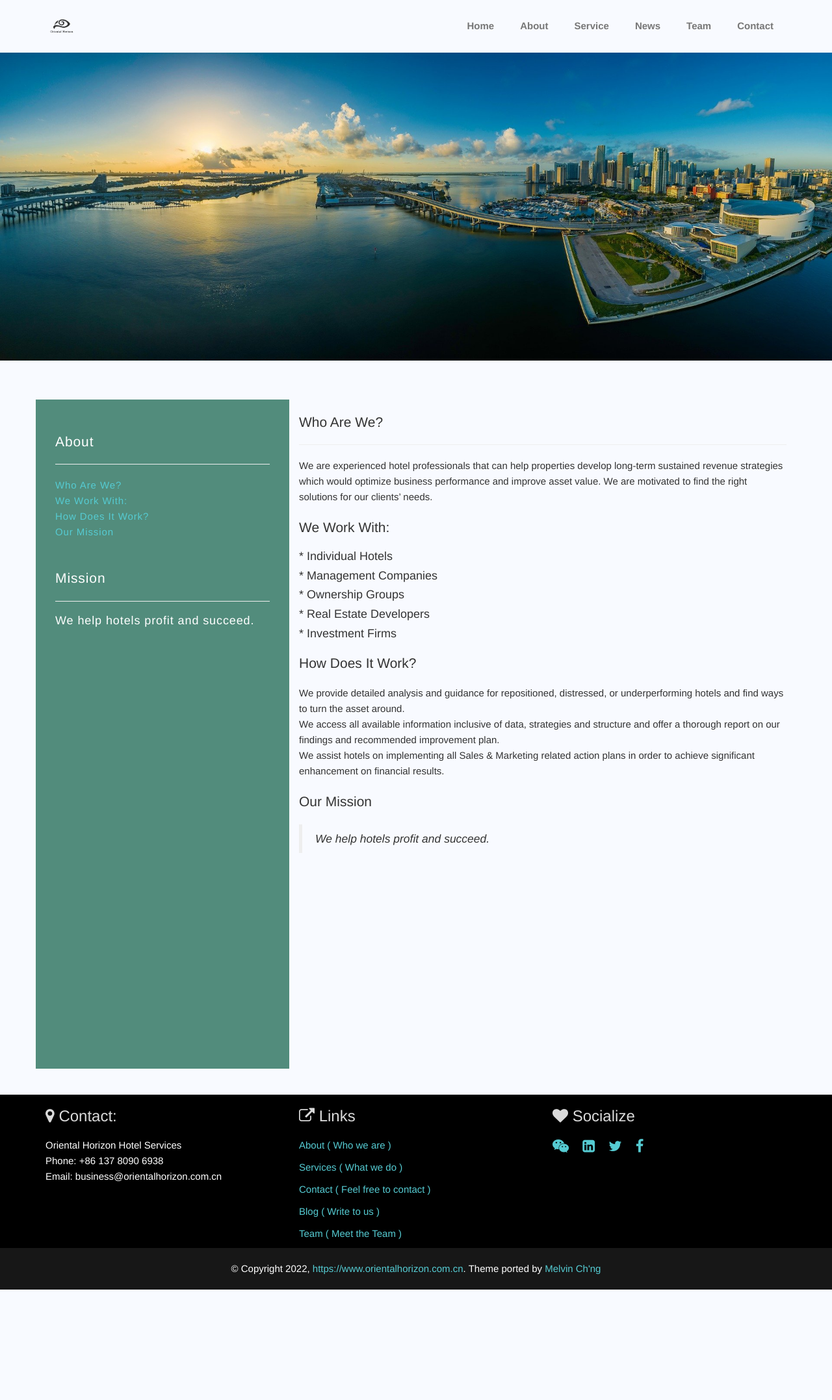
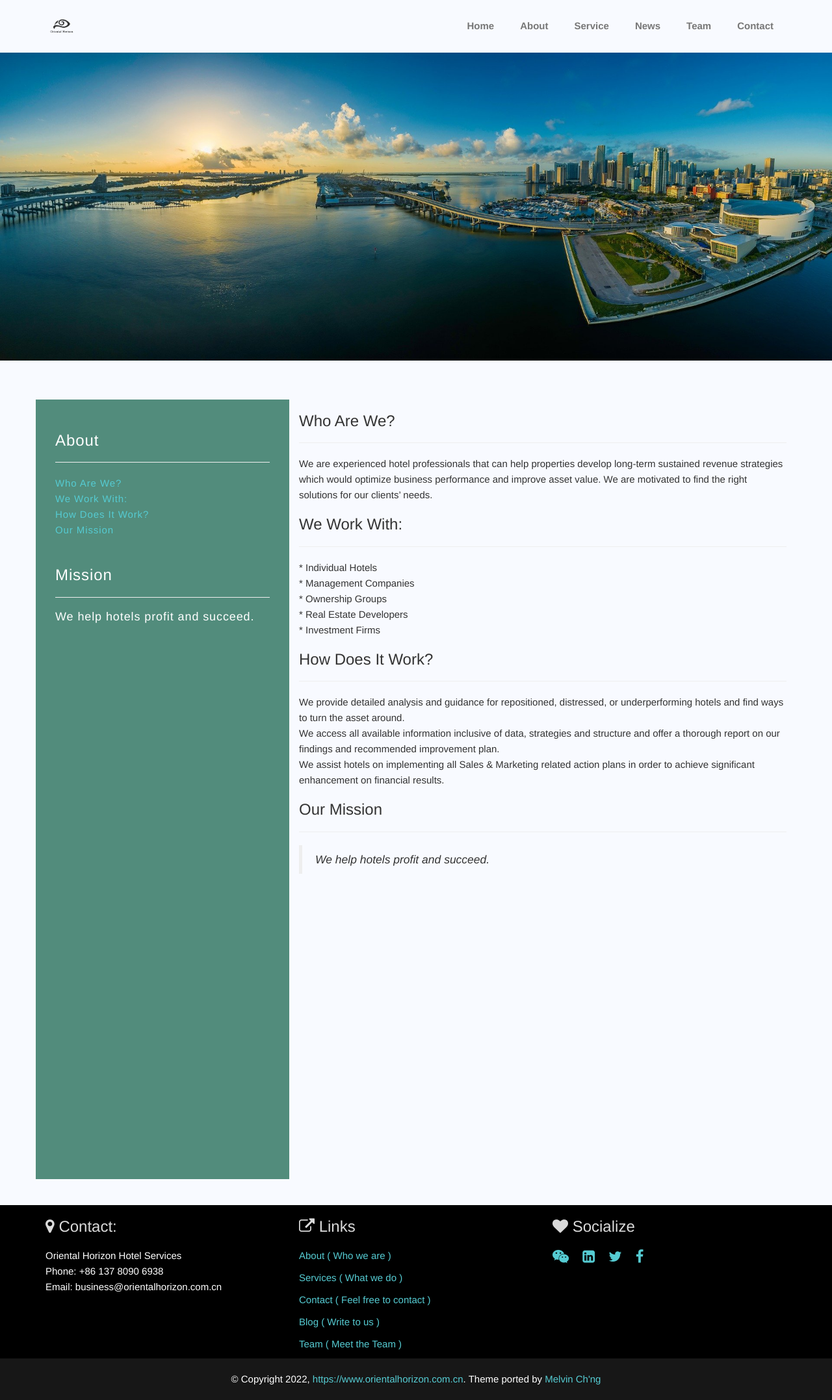
Before and after one commit to wallyhung/wallyhung.github.io, a Jekyll site: the page built from about.html, in a window 1280 px wide. Shown: the whole page at 65% size. Built offline with Jekyll 4.4.1, drawn with Linux system fonts in a browser that asks for light colours; before the commit the page ends 1985 px from its top, so only the background shows below that.

Commit message:
[hotfix] Fix menue hover

```diff
--- a/_config.yml
+++ b/_config.yml
@@ -33,10 +33,10 @@
 
 # Social Link
 wechat_link: https://www.wechat.com
-facebook_link: http://www.facebook.com
-twitter_link: http://www.twitter.com
-linkedin_link: http://www.linkedin.com
-googleplus_link: http://plus.google.com
+facebook_link: https://www.facebook.com
+twitter_link: https://www.twitter.com
+linkedin_link: https://www.linkedin.com
+googleplus_link: https://plus.google.com
 
 # Build settings
 markdown: kramdown
--- a/_includes/header.html
+++ b/_includes/header.html
@@ -15,7 +15,7 @@
 
   <div id="navbar-spy" class="collapse navbar-collapse navbar-responsive-collapse">
     <ul class="nav navbar-nav pull-right" id="right-menu">
-      <li class="active">
+      <li>
         <a href="/">Home</a>
       </li>
       <li>
--- a/_includes/script.html
+++ b/_includes/script.html
@@ -3,8 +3,9 @@
 <script src="../js/wow.min.js"></script>
 <script>
     $(document).ready(function () {
-        if (location.pathname === '' || location.pathname === '/index.html') {
-            $(".pull-right").find('li')[0].addClass('active');
+        if (location.pathname === '/' || location.pathname === '/index.html') {
+            var first = $(".pull-right").find('li')[0];
+            $(first).addClass('active');
         }
 
         // $("#right-menu li").each(function (){
--- a/about.html
+++ b/about.html
@@ -13,8 +13,7 @@
 <div class="container">
   <div class="row">
     <div class="side-left col-sm-4 col-md-4">
-      <h3 class="lead"> About</h3><hr>
-<!--      <p>Test text.</p><br>-->
+      <h3>About</h3><hr>
 
       <a href="#anchor1"> Who Are We?</a><br>
       <a href="#anchor2"> We Work With:</a><br>
@@ -23,24 +22,24 @@
       <a href="#anchor5"> Our Mission</a><br>
       <br>
 
-      <h3 class="lead">Mission</h3><hr>
+      <h3>Mission</h3><hr>
         <h4>{{ site.mission }}.</h4>
     </div>
     <div class="col-sm-8 col-md-8">
-        <h3 class="lead" id="anchor1"> Who Are We? </h3><hr>
+        <h3 id="anchor1"> Who Are We? </h3><hr>
         <p>
             We are experienced hotel professionals that can help properties develop long-term sustained revenue strategies which would optimize business performance and improve asset value.
             We are motivated to find the right solutions for our clients’ needs.
         </p>
 
-        <h3 class="lead" id="anchor2">We Work With:</h3>
-        <h4>* Individual Hotels</h4>
-        <h4>* Management Companies</h4>
-        <h4>* Ownership Groups</h4>
-        <h4>* Real Estate Developers</h4>
-        <h4>* Investment Firms</h4>
+        <h3 id="anchor2">We Work With:</h3><hr>
+         * Individual Hotels<br>
+         * Management Companies<br>
+         * Ownership Groups<br>
+         * Real Estate Developers<br>
+         * Investment Firms<br>
 
-        <h3 class="lead" id="anchor3">How Does It Work?</h3>
+        <h3 id="anchor3">How Does It Work?</h3><hr>
         <p>
             We provide detailed analysis and guidance for repositioned, distressed, or underperforming hotels and find ways to turn the asset around.<br>
             We access all available information inclusive of data, strategies and structure and offer a thorough report on our findings and recommended improvement plan.<br>
@@ -89,7 +88,7 @@
 <!--        <h5>&nbsp;&nbsp; - Food & Beverage</h5>-->
 <!--        <h5>&nbsp;&nbsp; - Upselling</h5>-->
 
-        <h3 class="lead" id="anchor5">Our Mission</h3>
+        <h3 id="anchor5">Our Mission</h3><hr>
         <blockquote>
           <em>{{ site.mission }}.</em>
         </blockquote>
--- a/assets/css/style.css
+++ b/assets/css/style.css
@@ -275,7 +275,7 @@
 }
 @media (min-width: 800px){
     .side-left{
-  height: 1030px;
+  height: 1200px;
 }
  }
 
```
Also changed, not shown: service.html (+6 -6 lines).
